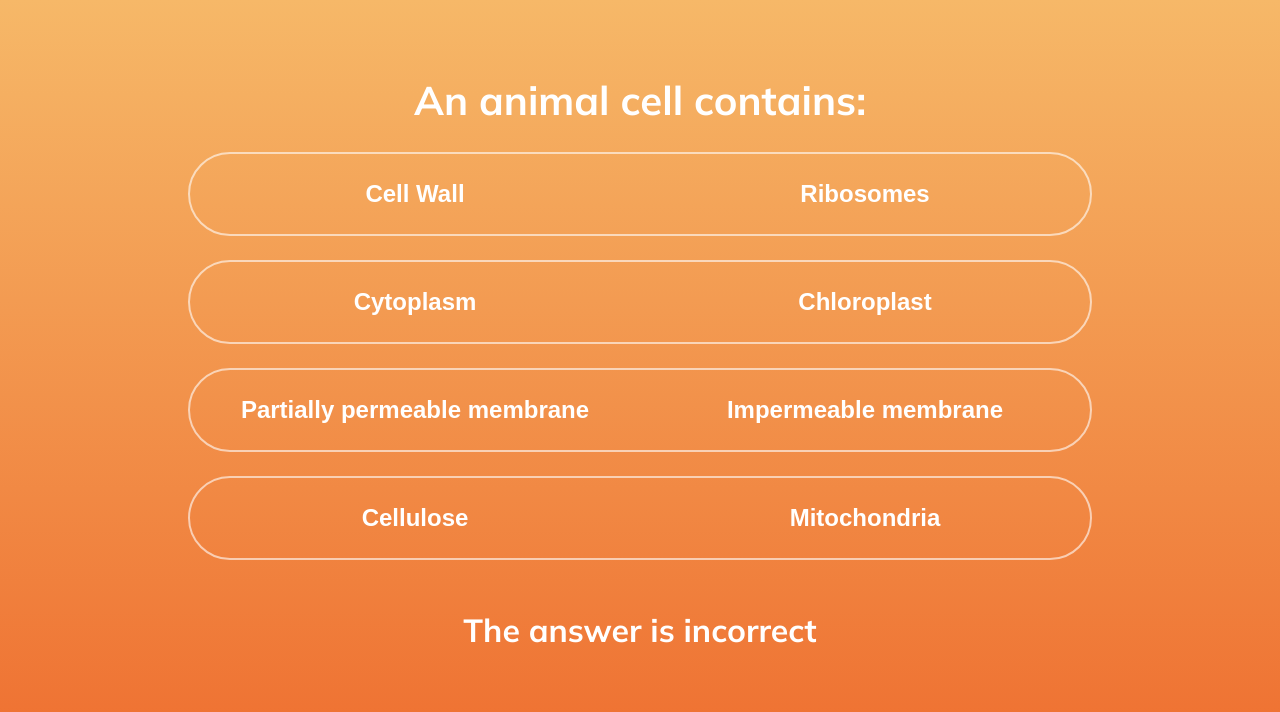
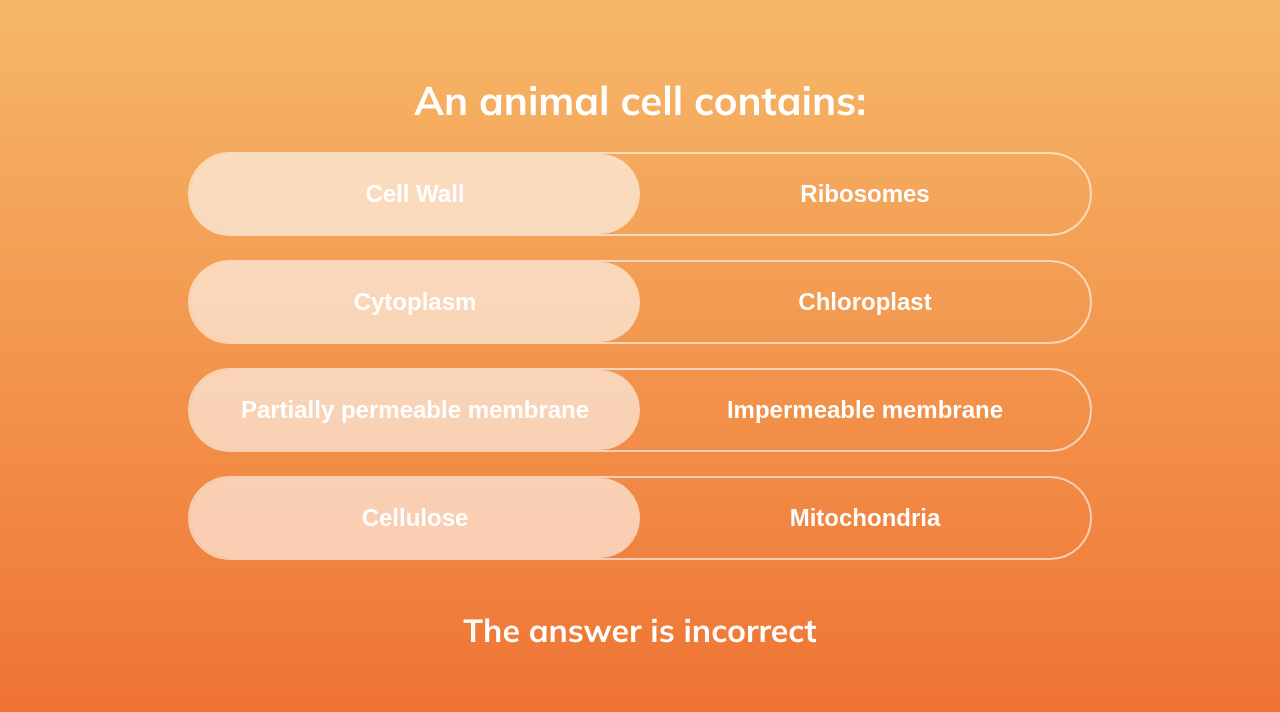
Before and after one commit to Harvindsokhal/seneca-learning-fe-test, a React (Create React App) app: page / in a window 1280 px wide. Shown: the top 712 px of the page. Built offline with nearby package versions, Linux system fonts and the light colour scheme.

Commit message:
framer-motion install and toggle-slider base

```diff
--- a/package.json
+++ b/package.json
@@ -11,6 +11,7 @@
     "@types/node": "^16.7.13",
     "@types/react": "^18.0.0",
     "@types/react-dom": "^18.0.0",
+    "framer-motion": "^11.11.10",
     "react": "^18.3.1",
     "react-dom": "^18.3.1",
     "react-scripts": "5.0.1",
--- a/src/components/AnswerToggleButton/AnswerToggleButton.scss
+++ b/src/components/AnswerToggleButton/AnswerToggleButton.scss
@@ -1,4 +1,5 @@
 .answer-toggle-button {
+  position: relative;
   border-radius: 100px;
   height: 80px;
   width: 100%;
--- a/src/components/AnswersToggle/AnswersToggle.scss
+++ b/src/components/AnswersToggle/AnswersToggle.scss
@@ -1,4 +1,5 @@
 .answers-toggle-container {
+  position: relative;
   width: 100%;
   height: auto;
   max-width: 900px;
@@ -8,3 +9,14 @@
   display: flex;
   flex-direction: row;
 }
+
+.toggle-slider {
+  position: absolute;
+  top: 0;
+  left: 0;
+  background-color: rgba(255, 255, 255, 0.6);
+  border-radius: inherit;
+  z-index: 0;
+  width: 50%;
+  height: 100%;
+}
--- a/src/components/AnswersToggle/AnswersToggle.tsx
+++ b/src/components/AnswersToggle/AnswersToggle.tsx
@@ -1,4 +1,5 @@
 import { Option } from '../../models/question'
+import { motion } from 'framer-motion'
 import AnswerToggleButton from '../AnswerToggleButton/AnswerToggleButton'
 import './AnswersToggle.scss'
 
@@ -8,6 +9,7 @@ interface AnswersToggleProps {
 const AnswersToggle = ({ options }: AnswersToggleProps) => {
   return (
     <div className={'answers-toggle-container'}>
+      <motion.div className={'toggle-slider'} />
       {options.map((option) => {
         return <AnswerToggleButton key={option.id} option={option} />
       })}
```
Also changed, not shown: 1 other file (tests, documents, lock files or other folders).
